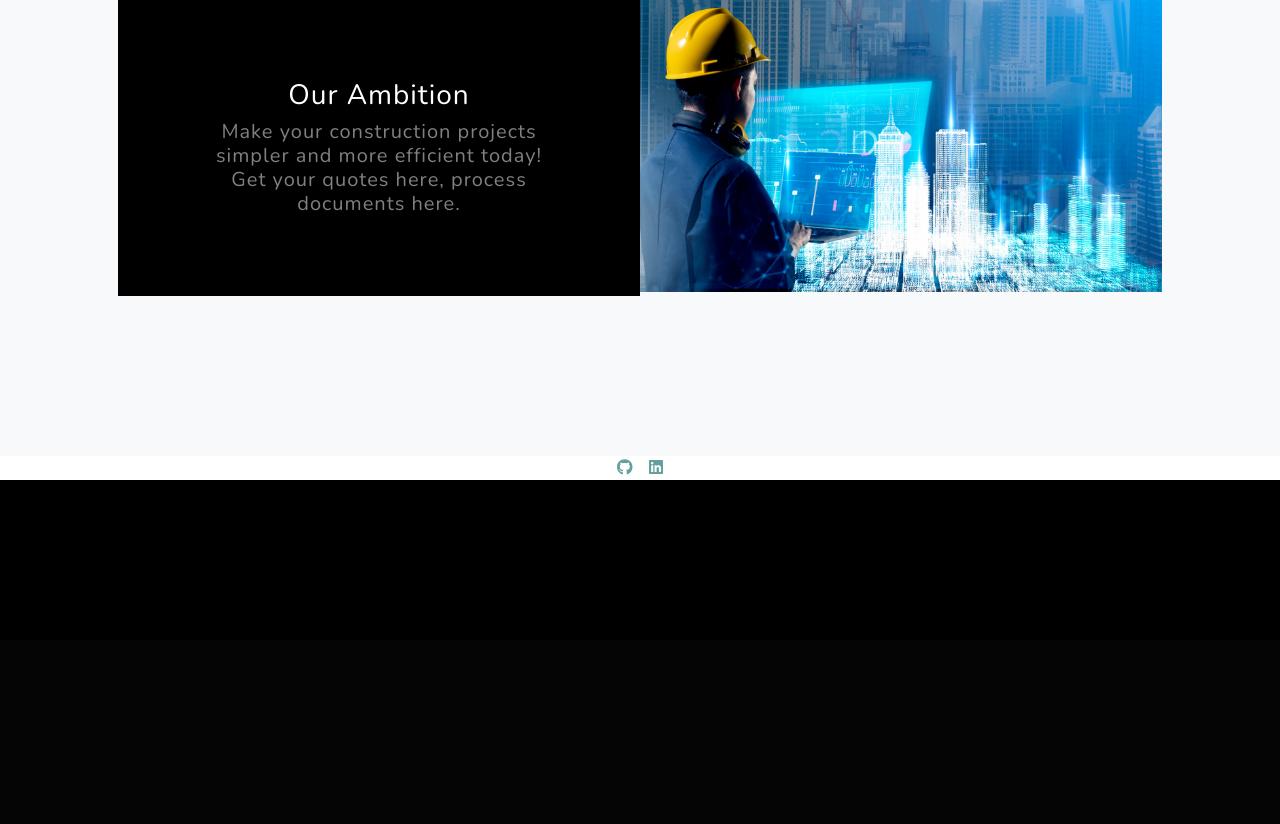
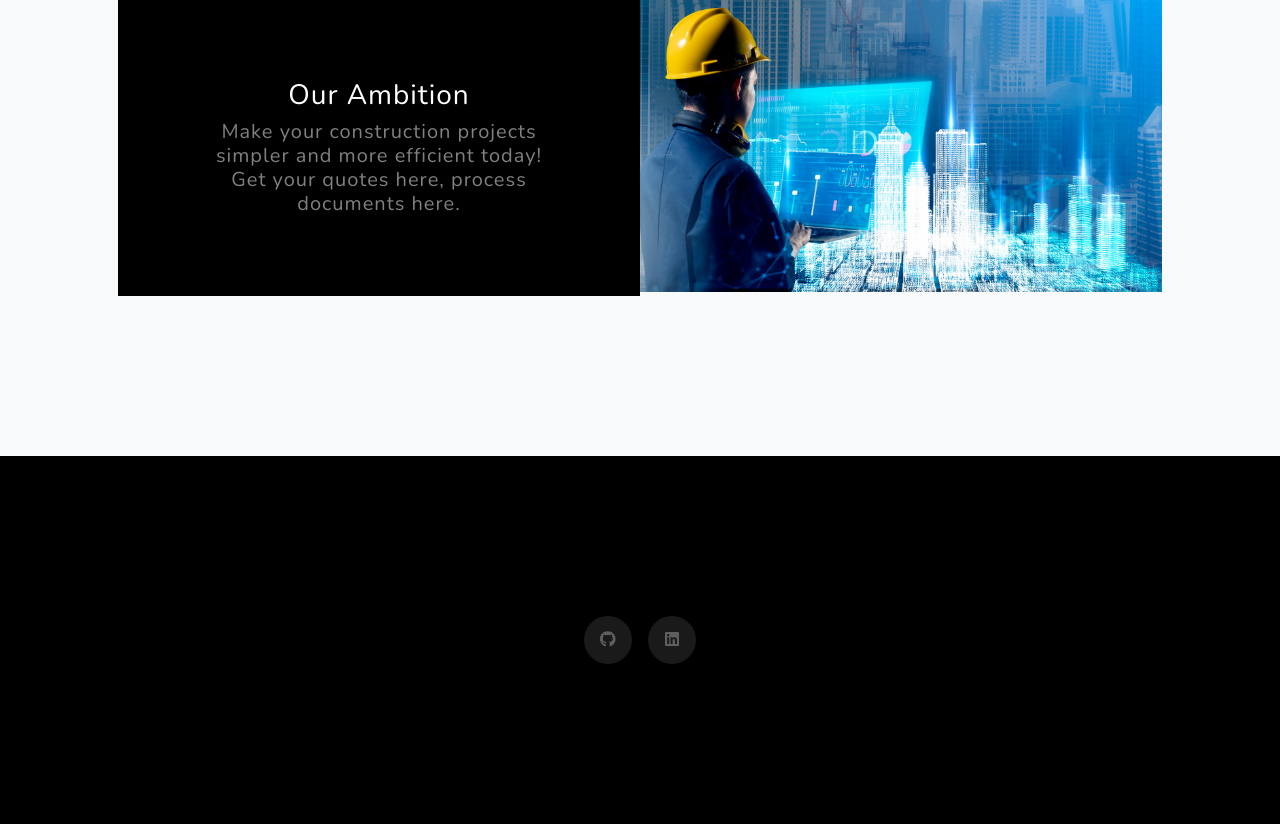
Before and after one commit to SL-Mabasa/My-Construction-Tool-Project, a Django app: page / in a window 1280 px wide. Shown: the part 2632-3456 px from the top of the page. Before the commit the page ends 3112 px from the top, so only its background shows below. Run offline with Django 5.2, Linux system fonts and the light colour scheme; some libraries are stand-ins or nearby versions.

Commit message:
Update base.html

```diff
--- a/main/templates/base.html
+++ b/main/templates/base.html
@@ -143,10 +143,13 @@
 
         <!-- Contact-->
 
-        <div class="social d-flex justify-content-center">
+        <section class="contact-section bg-black">
+                <div class="social d-flex justify-content-center">
                     <a class="mx-2" href="https://github.com/SL-Mabasa"><i class="fab fa-github"></i></a>
                     <a class="mx-2" href="https://linkedin.com/in/sicelo-lawrence-mabasa-3334a0255"><i class="fab fa-linkedin"></i></a>
-        </div>
+                </div>
+            </div>
+        </section>
         <!-- Footer-->
         <footer class="footer bg-black small text-center text-white-50"><div class="container px-4 px-lg-5"></footer>
         <!-- Bootstrap core JS-->
```
